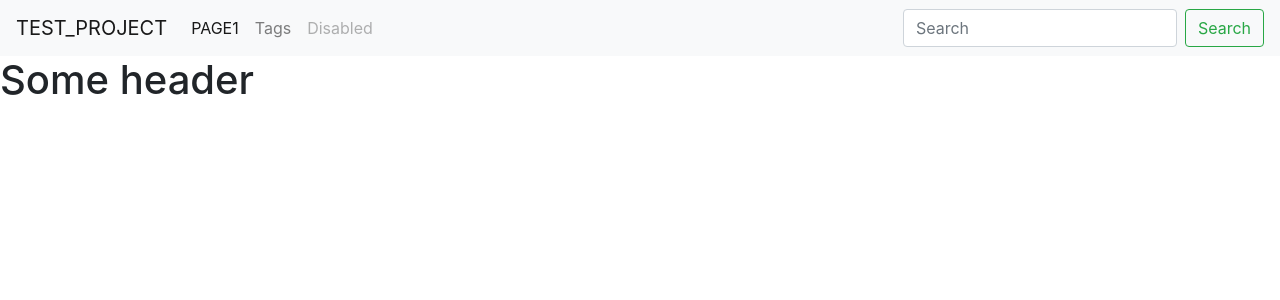
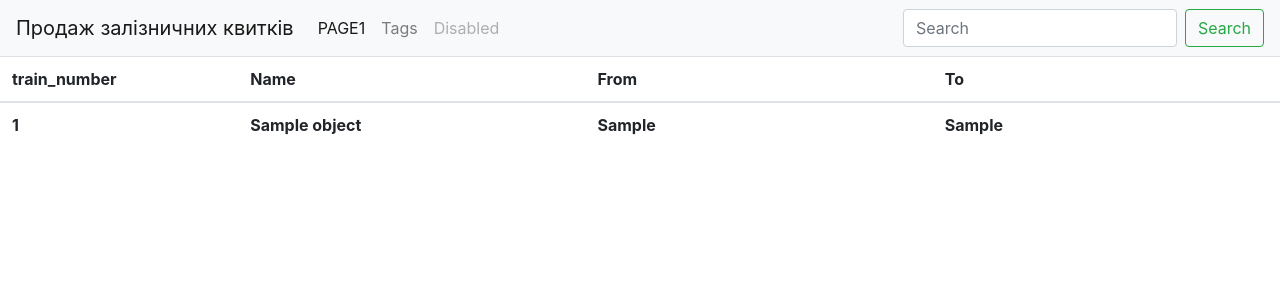
Before and after one commit to vanyok307/coursachhh, a Django app: template railway/templates/railway/start_page.html in a window 1280 px wide. Shown: the top 300 px of the page. Run offline with Django 3.2, Linux system fonts and the light colour scheme; the template is opened without the code that fills it: most values are stand-ins (such as "Sample title", 1, 10 or a date in 2020); lists and menus that the app fills with data are empty; some libraries are stand-ins or nearby versions.

Commit message:
start page to true

```diff
--- a/railway/models.py
+++ b/railway/models.py
@@ -15,7 +15,7 @@
 
 class Way(models.Model):
     name=models.CharField(max_length=150,db_index=True)
-    _from=models.CharField(max_length=150,unique=False)
+    first_station=models.CharField(max_length=150,unique=False)
     train_number=models.CharField(blank=True,max_length=150,unique=True)
     to=models.TextField(blank=True,db_index=False)
     date_out=models.DateTimeField(auto_now=False)
--- a/railway/templates/railway/post_create_form.html
+++ b/railway/templates/railway/post_create_form.html
@@ -1,6 +1,4 @@
 {% extends 'our_template.html' %}
-
-
 
 {% block content %}
 
--- a/railway/templates/railway/start_page.html
+++ b/railway/templates/railway/start_page.html
@@ -5,11 +5,27 @@
 {% endblock %}
 
 {% block content%}
-<h1 class='mb-5'>Some header</h1>
 
-{% for post in ways.object_list %}
+<table class="table">
+  <thead>
+    <tr>
+      <th scope="col">train_number</th>
+      <th scope="col">Name</th>
+      <th scope="col">From</th>
+      <th scope="col">To</th>
+    </tr>
+    <tbody>
+{% for object in ways %}
+<tr>
+    <th width="5%">{{object.train_number}}</th>
+    <th width="10%">{{object.name}}</th>
+    <th width="10%">{{object.first_station}}</th>
+    <th width="10%">{{object.to}}</th>
 
+</tr>
 {% endfor %}
+</tbody>
+</table>
 
 
 
--- a/railway/templates/railway/tag_detail.html
+++ b/railway/templates/railway/tag_detail.html
@@ -6,7 +6,7 @@
 
 {% block content %}
 
-<h1>Post with "{{tag.title|title}}" </h1>
+<h1>ways "{{tag.name}}" </h1>
 
 {% for post in tag.posts.all %}
 
--- a/templates/our_template.html
+++ b/templates/our_template.html
@@ -15,7 +15,7 @@
   <button class="navbar-toggler" type="button" data-toggle="collapse" data-target="#navbarTogglerDemo03" aria-controls="navbarTogglerDemo03" aria-expanded="false" aria-label="Toggle navigation">
     <span class="navbar-toggler-icon"></span>
   </button>
-  <a class="navbar-brand" href="#">TEST_PROJECT</a>
+  <a class="navbar-brand" href="#">Продаж залізничних квитків</a>
 
   <div class="collapse navbar-collapse" id="navbarTogglerDemo03">
     <ul class="navbar-nav mr-auto mt-2 mt-lg-0">
```
Also changed, not shown: railway/views.py (+1 -64 lines), db.sqlite3, railway/forms.py (line endings or trailing spaces), railway/migrations/0002_auto_20200413_1428.py (added).
